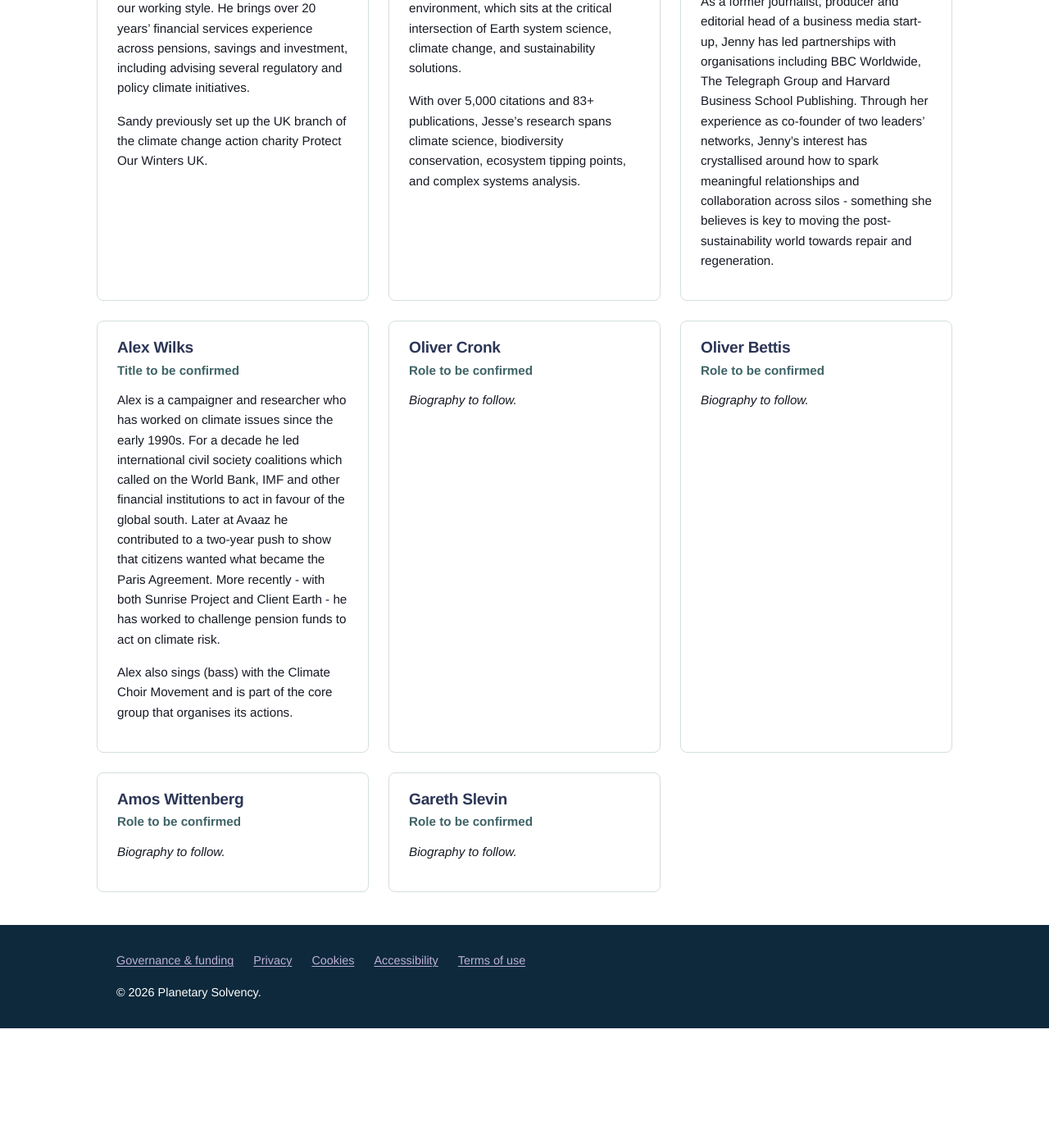
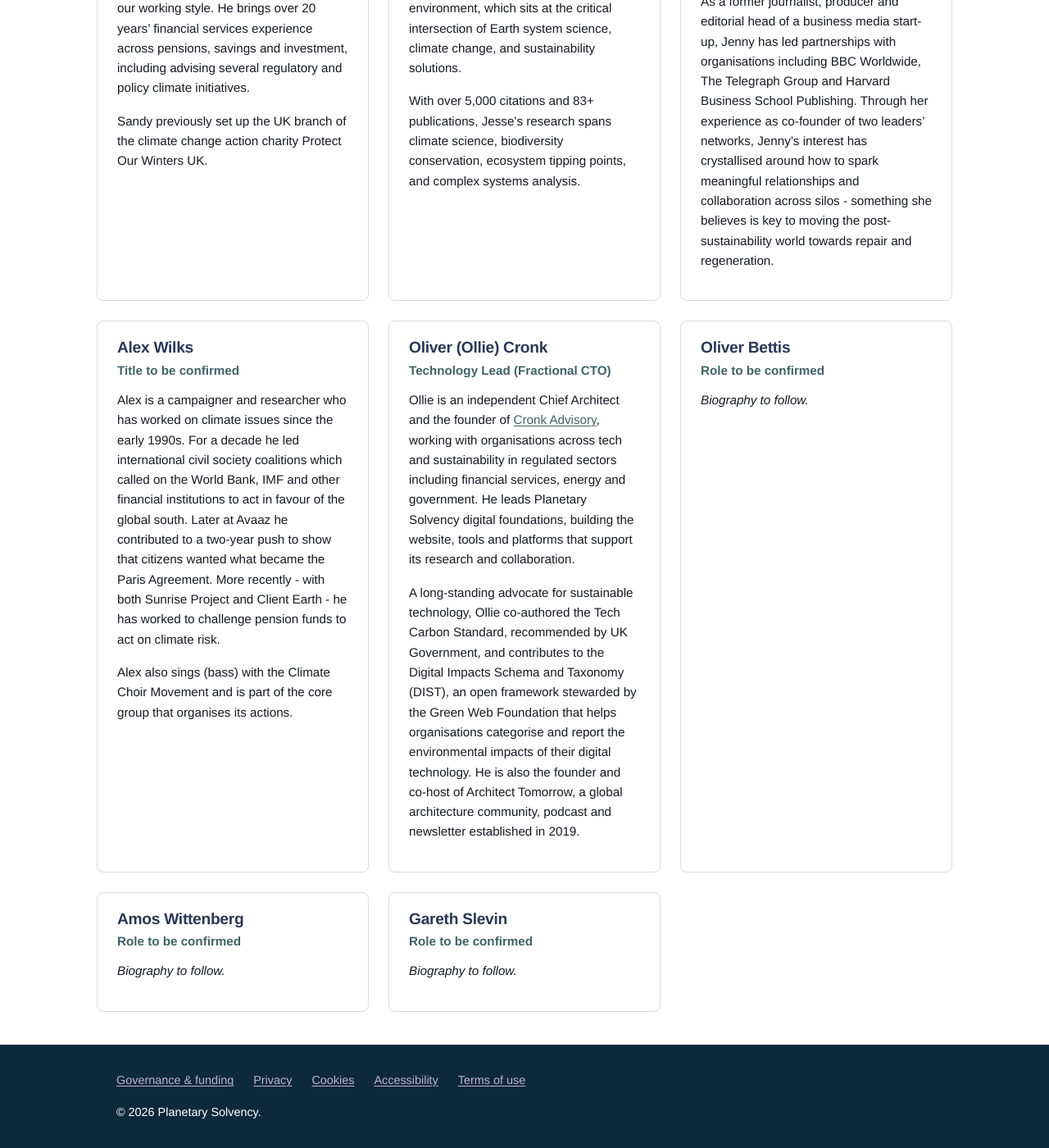
Before and after one commit to planetarysolvencyadmin/ps-website, a Jekyll site: the page built from explore.md, in a window 1280 px wide and 1400 px high, scrolled down 4453 px. Shown: the whole window at 82% size. Built offline with Jekyll 4.4.1, drawn with Linux system fonts in a browser that asks for light colours; before the commit the page ends 5707 px from its top, so only the background shows below that.

Commit message:
Revise Oliver Cronk's information in team.yml
Updated Oliver Cronk's details with role and bio.

```diff
--- a/_data/team.yml
+++ b/_data/team.yml
@@ -18,9 +18,11 @@
   bio:
     - Alex is a campaigner and researcher who has worked on climate issues since the early 1990s. For a decade he led international civil society coalitions which called on the World Bank, IMF and other financial institutions to act in favour of the global south. Later at Avaaz he contributed to a two-year push to show that citizens wanted what became the Paris Agreement. More recently - with both Sunrise Project and Client Earth - he has worked to challenge pension funds to act on climate risk.
     - Alex also sings (bass) with the Climate Choir Movement and is part of the core group that organises its actions.
-- name: Oliver Cronk
-  role: Role to be confirmed
-  bio: []
+- name: Oliver (Ollie) Cronk
+  role: Technology Lead (Fractional CTO)
+  bio:
+    - Ollie is an independent Chief Architect and the founder of <a href="https://cronkadvisory.com">Cronk Advisory</a>, working with organisations across tech and sustainability in regulated sectors including financial services, energy and government. He leads Planetary Solvency digital foundations, building the website, tools and platforms that support its research and collaboration.
+    - A long-standing advocate for sustainable technology, Ollie co-authored the Tech Carbon Standard, recommended by UK Government, and contributes to the Digital Impacts Schema and Taxonomy (DIST), an open framework stewarded by the Green Web Foundation that helps organisations categorise and report the environmental impacts of their digital technology. He is also the founder and co-host of Architect Tomorrow, a global architecture community, podcast and newsletter established in 2019.
 - name: Oliver Bettis
   role: Role to be confirmed
   bio: []
```
